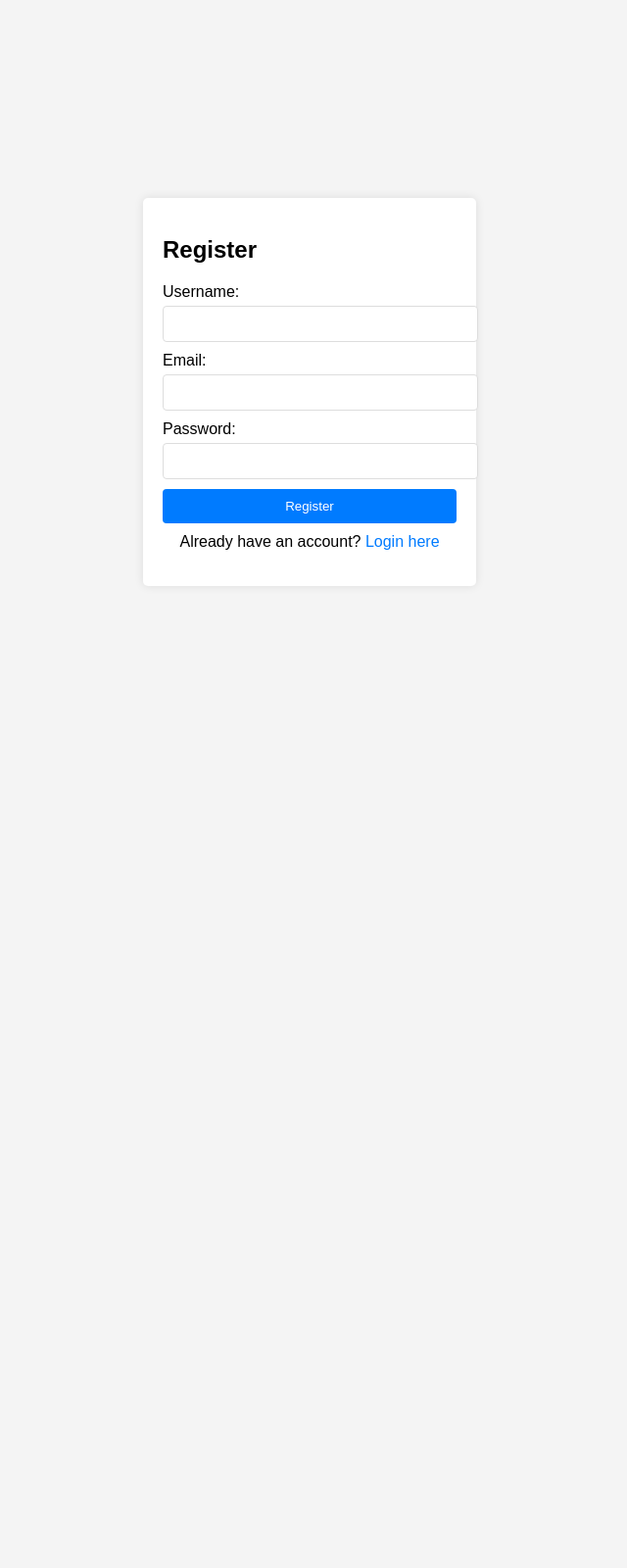
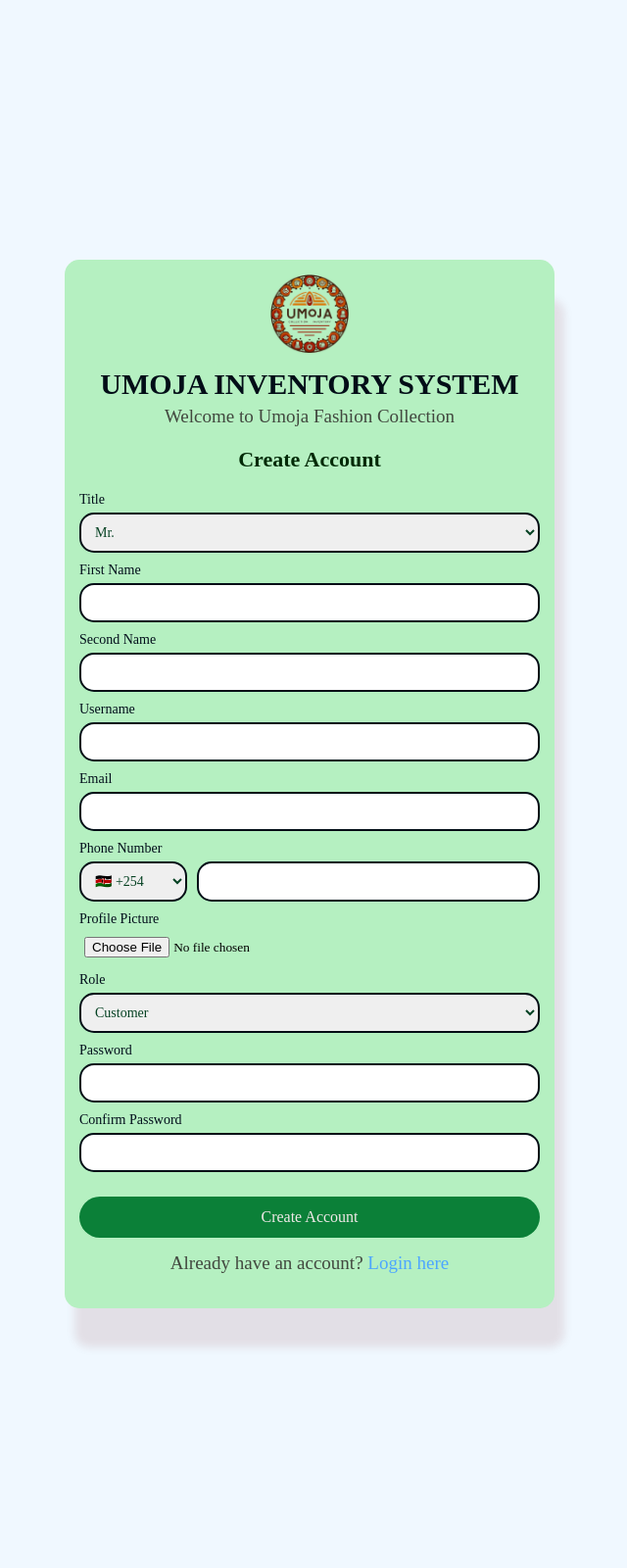
Before and after one commit to Josephatmusyoka/umoja_inventory_system, a Flask app: template templates/register.html in a window 1280 px wide. Shown: the whole page at 98% size, without its empty margins (324-964 px from the left). Before the commit the page ends 561 px from the top, so only its background shows below. Run offline with Flask 3, Linux system fonts and the light colour scheme; the template is opened without the code that fills it, so the values that code supplies are empty.

Commit message:
login and register page

```diff
--- a/app.py
+++ b/app.py
@@ -1,6 +1,7 @@
-from flask import Flask, render_template, request, redirect, url_for, flash
+from flask import Flask, render_template, request, redirect, url_for, flash, jsonify
 from flask_sqlalchemy import SQLAlchemy
 import os
+from werkzeug.security import generate_password_hash, check_password_hash
 
 app = Flask(__name__)
 app.config['SECRET_KEY'] = 'your_secret_key'  # Change this to a real secret key
@@ -15,6 +16,18 @@
     email = db.Column(db.String(120), nullable=False)
     message = db.Column(db.Text, nullable=False)
 
+class User(db.Model):
+    id = db.Column(db.Integer, primary_key=True)
+    title = db.Column(db.String(50))
+    first_name = db.Column(db.String(50))
+    second_name = db.Column(db.String(50))
+    username = db.Column(db.String(50), unique=True)
+    email = db.Column(db.String(120), unique=True)
+    phone = db.Column(db.String(15), unique=True)
+    profile_picture = db.Column(db.String(100))  # Path to the image
+    role = db.Column(db.String(50))
+    password = db.Column(db.String(200))
+
 # Routes
 @app.route('/')
 def home():
@@ -27,27 +40,89 @@
     message = request.form.get('message')
 
     if not name or not email or not message:
-        flash('Please fill out all fields.')
+        flash('Please fill out all fields.', 'error')
         return redirect(url_for('home'))
 
     if not validate_email(email):
-        flash('Please enter a valid email address.')
+        flash('Please enter a valid email address.', 'error')
         return redirect(url_for('home'))
 
     new_message = ContactMessage(name=name, email=email, message=message)
     try:
         db.session.add(new_message)
         db.session.commit()
-        flash('Thank you for your message. We will get back to you soon!')
+        flash('Thank you for your message. We will get back to you soon!', 'success')
     except Exception as e:
         db.session.rollback()
-        flash(f'An error occurred: {e}')
+        flash(f'An error occurred: {e}', 'error')
     return redirect(url_for('home'))
 
 def validate_email(email):
     import re
     email_regex = r'^[^\s@]+@[^\s@]+\.[^\s@]+$'
     return re.match(email_regex, email) is not None
+
+@app.route('/register', methods=['GET', 'POST'])
+def register():
+    if request.method == 'POST':
+        title = request.form['title']
+        first_name = request.form['first_name']
+        second_name = request.form['second_name']
+        username = request.form['username']
+        email = request.form['email']
+        phone = request.form['phone']
+        profile_picture = request.files['profile_picture']
+        role = request.form['role']
+        password = request.form['password']
+
+        # Hash the password
+        hashed_password = generate_password_hash(password)
+
+        # Save the profile picture if provided
+        if profile_picture:
+            picture_path = os.path.join('static/images', profile_picture.filename)
+            profile_picture.save(picture_path)
+        else:
+            picture_path = None
+
+        new_user = User(
+            title=title,
+            first_name=first_name,
+            second_name=second_name,
+            username=username,
+            email=email,
+            phone=phone,
+            profile_picture=picture_path,
+            role=role,
+            password=hashed_password
+        )
+
+        try:
+            db.session.add(new_user)
+            db.session.commit()
+            flash('Registration successful!', 'success')
+            return redirect(url_for('home'))
+        except Exception as e:
+            db.session.rollback()
+            flash(f'An error occurred: {e}', 'error')
+
+    return render_template('register.html')
+
+@app.route('/login', methods=['GET', 'POST'])
+def login():
+    if request.method == 'POST':
+        data = request.get_json()
+        username = data.get('username')
+        password = data.get('password')
+
+        user = User.query.filter_by(username=username).first()
+
+        if user and check_password_hash(user.password, password):
+            return jsonify({"message": "Login successful!"}), 200
+        return jsonify({"message": "Invalid username or password."}), 401
+
+    return render_template('login.html')  # Display login form for GET request
+
 
 if __name__ == '__main__':
     # Ensure the database directory exists
--- a/static/css/register.css
+++ b/static/css/register.css
@@ -1,62 +1,137 @@
+/* Reset some default browser styling */
+* {
+    margin: 0;
+    padding: 0;
+    box-sizing: border-box;
+    font-family:'Times New Roman', Times, serif;
+}
+
 body {
-    font-family: Arial, sans-serif;
-    background-color: #f4f4f4;
+    background: aliceblue;
     display: flex;
     justify-content: center;
     align-items: center;
-    height: 100vh;
-    margin: 0;
+    height: 200vh;
 }
 
 .container {
-    background-color: #fff;
-    padding: 20px;
-    border-radius: 5px;
-    box-shadow: 0 0 10px rgba(0,0,0,0.1);
-    width: 300px;
+    background-color: rgb(181, 240, 193);
+    width: 500px;
+    padding: 15px;
+    border-radius: 15px;
+    box-shadow: 10px 40px 10px rgba(105, 11, 11, 0.1);
+    text-align: center;
+}
+
+header {
+    margin-bottom: 10px;
+}
+
+.header-content {
+    text-align: center;
+    color:  #051e37;
+}
+
+.logo {
+    width: 80px;
+    margin-bottom: 10px;
+}
+
+h1 {
+    font-size: 30px;
+    margin-bottom: 5px;
+    color: #020d17;
+}
+
+p {
+    font-size: 19px;
+    margin-bottom: 20px;
+    color: #42483f;
+}
+
+.form-container {
+    margin-top: 1px;
 }
 
 h2 {
+    color: #022a07;
+    font-size: 22px;
     margin-bottom: 20px;
+}
+
+.form-group {
+    margin-bottom: 10px;
+    text-align: start;
 }
 
 label {
     display: block;
+    font-size: 14px;
+    color: #020e1b;
     margin-bottom: 5px;
 }
 
-input {
+input[type="text"],
+input[type="email"],
+input[type="password"],
+select {
     width: 100%;
     padding: 10px;
-    margin-bottom: 10px;
-    border: 1px solid #ddd;
-    border-radius: 4px;
+    border-radius: 15px;
+    border: 2px solid #010d16;
+    font-size: 14px;
+    color: #064223;
 }
 
-button {
+input[type="file"] {
+    padding: 5px;
+}
+
+input:focus,
+select:focus {
+    outline: none;
+    border-color: #2d0d61;
+}
+
+.phone-input {
+    display: flex;
+}
+
+.phone-input select {
+    width: 30%;
+    margin-right: 10px;
+}
+
+button.submit-btn {
     width: 100%;
-    padding: 10px;
-    background-color: #007bff;
-    color: #fff;
-    border: none;
-    border-radius: 4px;
+    padding: 12px;
+    background-color: #0b8038;
+    color: rgb(241, 233, 233);
+    border: rgb(96, 153, 11);
+    border-radius: 50px;
+    font-size:16px;
     cursor: pointer;
+    margin-top: 15px;
+}
+
+button.submit-btn:hover {
+    background-color: #202f15;
 }
 
 button:hover {
-    background-color: #0056b3;
+    background-color: #3b8bd3;
 }
 
-p {
-    margin-top: 10px;
+.already-account, .register-account {
     text-align: center;
+    margin-top: 15px;
 }
 
-a {
-    color: #007bff;
+.already-account a, .register-account a {
+    color: #4da6ff;
     text-decoration: none;
 }
 
-a:hover {
+.already-account a:hover, .register-account a:hover {
     text-decoration: underline;
 }
--- /dev/null
+++ b/static/js/register.js
@@ -0,0 +1,37 @@
+document.addEventListener("DOMContentLoaded", () => {
+    const form = document.getElementById("registrationForm");
+
+    form.addEventListener("submit", (event) => {
+        event.preventDefault(); // Prevent the default form submission
+
+        const password = document.getElementById("password").value;
+        const confirmPassword = document.getElementById("confirmPassword").value;
+
+        // Validate passwords
+        if (password !== confirmPassword) {
+            alert("Passwords do not match. Please try again.");
+            return;
+        }
+
+        // Gather form data
+        const formData = new FormData(form);
+
+        // Send data to server (example URL, adjust as needed)
+        fetch("/register", {
+            method: "POST",
+            body: formData,
+        })
+        .then(response => {
+            if (response.ok) {
+                alert("Registration successful!"); // Success message
+                form.reset(); // Reset form after submission
+            } else {
+                alert("Registration failed. Please try again."); // Error message
+            }
+        })
+        .catch(error => {
+            console.error("Error:", error);
+            alert("An error occurred. Please try again."); // Handle fetch error
+        });
+    });
+});
--- a/templates/home.html
+++ b/templates/home.html
@@ -32,11 +32,10 @@
                 <li><a href="#mission">Mission</a></li>
                 <li><a href="#vision">Vision</a></li>
                 <li><a href="#motto">Motto</a></li>
-                <li><a href="#location">Location</a></li>
-                <li><a href="#contacts">Contacts</a></li>
                 <li><a href="#team">Meet Our Team</a></li>
-                <li><a href="#stakeholders">Our Stakeholders</a></li>
                 <li><a href="#categories">Categories</a></li>
+                <li><a href="/login" class="login-link">Login</a></li> <!-- Added Login Link -->
+
             </ul>
         </nav>
 
--- a/templates/register.html
+++ b/templates/register.html
@@ -3,25 +3,96 @@
 <head>
     <meta charset="UTF-8">
     <meta name="viewport" content="width=device-width, initial-scale=1.0">
-    <title>Register - Umoja Inventory System</title>
-    <link rel="stylesheet" href="{{ url_for('static', filename='css/register.css') }}">
+    <title>Register</title>
+    <link rel="stylesheet" href="/static/css/register.css">
+    <link rel="stylesheet" href="https://cdnjs.cloudflare.com/ajax/libs/font-awesome/6.0.0-beta3/css/all.min.css">
 </head>
 <body>
     <div class="container">
-        <h2>Register</h2>
-        <form action="{{ url_for('register') }}" method="post">
-            <label for="username">Username:</label>
-            <input type="text" id="username" name="username" required>
+        <header>
+            <div class="header-content">
+                <img src="/static/images/icon.png" alt="Umoja Logo" class="logo">
+                <h1>UMOJA INVENTORY SYSTEM</h1>
+                <p>Welcome to Umoja Fashion Collection</p>
+            </div>
+        </header>
 
-            <label for="email">Email:</label>
-            <input type="email" id="email" name="email" required>
+        <div class="form-container">
+            <h2>Create Account</h2>
+            <form action="/submit_registration" method="POST" enctype="multipart/form-data">
+                <div class="form-group">
+                    <label for="title">Title</label>
+                    <select name="title" id="title">
+                        <option value="Mr.">Mr.</option>
+                        <option value="Ms.">Ms.</option>
+                        <option value="Mrs.">Mrs.</option>
+                        <option value="Dr.">Dr.</option>
+                    </select>
+                </div>
 
-            <label for="password">Password:</label>
-            <input type="password" id="password" name="password" required>
+                <div class="form-group">
+                    <label for="first_name">First Name</label>
+                    <input type="text" id="first_name" name="first_name" required>
+                </div>
 
-            <button type="submit">Register</button>
-        </form>
-        <p>Already have an account? <a href="{{ url_for('login') }}">Login here</a></p>
+                <div class="form-group">
+                    <label for="second_name">Second Name</label>
+                    <input type="text" id="second_name" name="second_name" required>
+                </div>
+
+                <div class="form-group">
+                    <label for="username">Username</label>
+                    <input type="text" id="username" name="username" required>
+                </div>
+
+                <div class="form-group">
+                    <label for="email">Email</label>
+                    <input type="email" id="email" name="email" required>
+                </div>
+
+                <div class="form-group">
+                    <label for="phone">Phone Number</label>
+                    <div class="phone-input">
+                        <select id="country_code" name="country_code">
+                            <option value="+254">🇰🇪 +254</option>
+                            <option value="+1">🇺🇸 +1</option>
+                            <!-- Add more country codes as needed -->
+                        </select>
+                        <input type="text" id="phone" name="phone" required>
+                    </div>
+                </div>
+
+                <div class="form-group">
+                    <label for="profile_picture">Profile Picture</label>
+                    <input type="file" id="profile_picture" name="profile_picture" accept="image/*">
+                </div>
+
+                <div class="form-group">
+                    <label for="role">Role</label>
+                    <select name="role" id="role">
+                        <option value="customer">Customer</option>
+                        <option value="admin">Admin</option>
+                        <option value="supplier">Supplier</option>
+                    </select>
+                </div>
+
+                <div class="form-group">
+                    <label for="password">Password</label>
+                    <input type="password" id="password" name="password" required>
+                </div>
+
+                <div class="form-group">
+                    <label for="confirm_password">Confirm Password</label>
+                    <input type="password" id="confirm_password" name="confirm_password" required>
+                </div>
+
+                <button type="submit" class="submit-btn">Create Account</button>
+            </form>
+            <div class="already-account">
+                <p>Already have an account? <a href="{{ url_for('login') }}">Login here</a></p>
+            </div>
+        </div>
     </div>
+<script src="/static/js/register.js"></script>
 </body>
 </html>
```
Also changed, not shown: static/css/home.css (+11 -0 lines), static/css/login.css (added, +65 -0 lines), static/js/login.js (added, +35 -0 lines), templates/login.html (+29 -0 lines).
